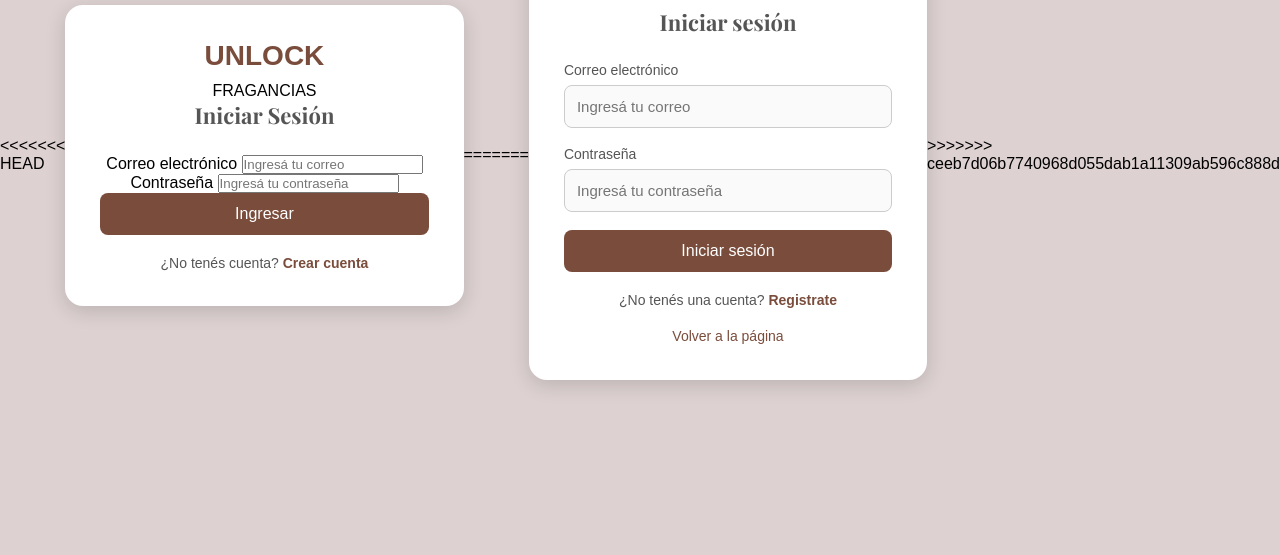
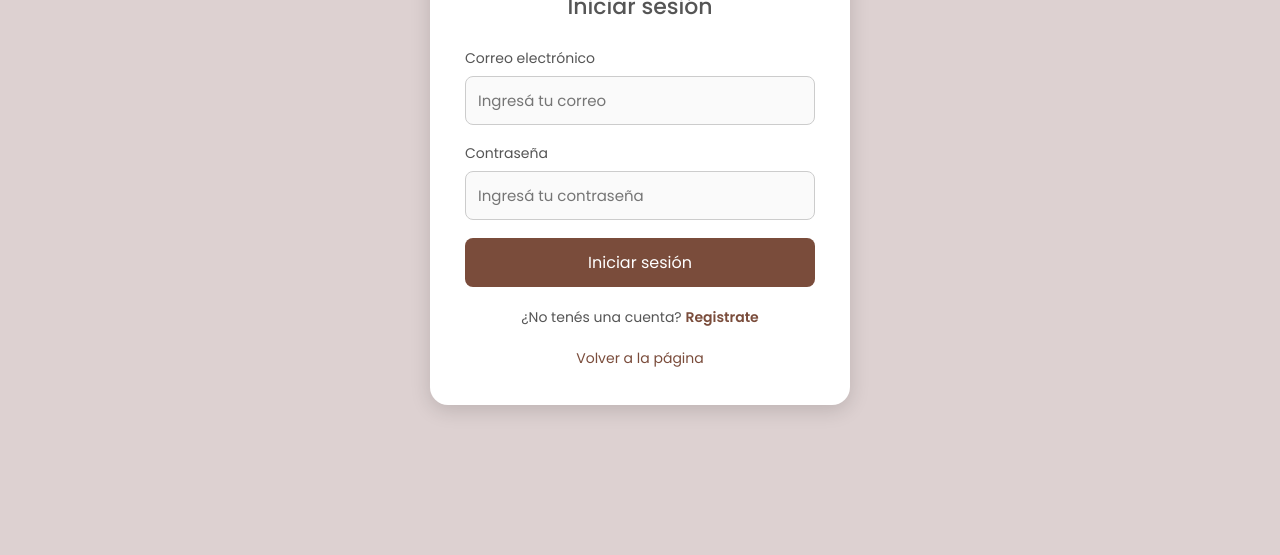
Before and after one commit to TiaraDiaz11/Dise-o-e-Implementaci-n-de-Sistemas-Computacionales, a plain HTML site: page login.html in a window 1280 px wide. Shown: the part 245-800 px from the top of the page. Drawn offline with nearby package versions, Linux system fonts and the light colour scheme.

Commit message:
codigo limpio y completo

```diff
--- a/login.css
+++ b/login.css
@@ -10,7 +10,7 @@ body {
     justify-content: center;
     align-items: center;
     background-color: #DDD1D1;
-    font-family: Arial, sans-serif;
+    font-family: 'Poppins', sans-serif;
 }
 
 .login-container {
@@ -25,13 +25,15 @@ body {
 
 .login-container h1 {
     color: #7A4C3B;
-    font-size: 28px;
+    font-family: 'Playfair Display', serif;
+    font-size: 30px;
     margin-bottom: 10px;
 }
 
 .login-container h2 {
     color: #555;
     font-size: 22px;
+    font-weight: 500;
     margin-bottom: 25px;
 }
 
@@ -52,6 +54,7 @@ body {
     padding: 12px;
     border: 1px solid #ccc;
     border-radius: 8px;
+    font-family: 'Poppins', sans-serif;
     font-size: 15px;
     background-color: #fafafa;
 }
@@ -69,6 +72,7 @@ button {
     border-radius: 8px;
     background-color: #7A4C3B;
     color: white;
+    font-family: 'Poppins', sans-serif;
     font-size: 16px;
     cursor: pointer;
     transition: 0.2s;
@@ -93,7 +97,7 @@ button:hover {
 .registro a {
     color: #7A4C3B;
     text-decoration: none;
-    font-weight: bold;
+    font-weight: 600;
 }
 
 .registro a:hover {
@@ -111,13 +115,3 @@ button:hover {
 .volver:hover {
     text-decoration: underline;
 }
-
-.icono-usuario {
-    text-decoration: none;
-    color: inherit;
-    cursor: pointer;
-}
-
-.icono-usuario:hover {
-    transform: scale(1.08);
-}
--- a/login.html
+++ b/login.html
@@ -3,60 +3,22 @@
 <head>
     <meta charset="UTF-8">
     <meta name="viewport" content="width=device-width, initial-scale=1.0">
-<<<<<<< HEAD
-    <title>Login</title>
+    <title>Login - Unlock Fragancias</title>
     <link rel="preconnect" href="https://fonts.googleapis.com">
     <link rel="preconnect" href="https://fonts.gstatic.com" crossorigin>
     <link href="https://fonts.googleapis.com/css2?family=Playfair+Display:wght@500;700&family=Poppins:wght@300;400;500;600&display=swap" rel="stylesheet">
-    <link rel="stylesheet" href="style.css">
-</head>
-
-<body>
-    <div class="login-container">
-        <div class="login-box">
-            <h1>UNLOCK</h1>
-            <span class="subtitulo">FRAGANCIAS</span>
-            <h2>Iniciar Sesión</h2>
-
-            <form id="loginForm">
-                <div class="input-group">
-                    <label for="email">Correo electrónico</label>
-                    <input type="email" id="email" placeholder="Ingresá tu correo" required>
-                </div>
-
-                <div class="input-group">
-                    <label for="password">Contraseña</label>
-                    <input type="password" id="password" placeholder="Ingresá tu contraseña" required>
-                </div>
-
-                <button type="submit" class="btn-login">Ingresar</button>
-            </form>
-
-            <p class="registro">¿No tenés cuenta?
-                <a href="#" id="mostrarRegistro">Crear cuenta</a>
-            </p>
-
-        </div>
-    </div>
-
-    <script src="script.js"></script>
-=======
-    <title>Login - Unlock Fragancias</title>
     <link rel="stylesheet" href="login.css">
 </head>
 
 <body>
 
     <div class="login-container">
-
         <h1>Unlock Fragancias</h1>
 
         <div id="loginSection">
-
             <h2>Iniciar sesión</h2>
 
             <form id="loginForm">
-
                 <div class="campo">
                     <label for="loginEmail">Correo electrónico</label>
                     <input type="email" id="loginEmail" placeholder="Ingresá tu correo" required>
@@ -72,18 +34,17 @@
 
             </form>
 
-            <p class="registro"> ¿No tenés una cuenta?
+            <p class="registro">
+                ¿No tenés una cuenta?
                 <a href="#" id="mostrarRegistro">Registrate</a>
             </p>
 
         </div>
 
         <div id="registroSection" style="display: none;">
-
             <h2>Crear cuenta</h2>
 
             <form id="registroForm">
-
                 <div class="campo">
                     <label for="nombre">Nombre</label>
                     <input type="text" id="nombre" placeholder="Ingresá tu nombre" required>
@@ -91,7 +52,7 @@
 
                 <div class="campo">
                     <label for="registroEmail">Correo electrónico</label>
-                    <input type="email" id="registroEmail" placeholder="Ingresá tu correo" required>
+                    <input type="email" id="registroEmail" placeholder="Ingresá tu correo"required>
                 </div>
 
                 <div class="campo">
@@ -109,16 +70,20 @@
 
             </form>
 
-            <p class="registro"> ¿Ya tenés una cuenta?
+            <p class="registro">
+                ¿Ya tenés una cuenta?
                 <a href="#" id="volverLogin">Iniciar sesión</a>
             </p>
 
         </div>
 
-        <a href="index.html" class="volver">Volver a la página</a>
+        <a href="index.html" class="volver">
+            Volver a la página
+        </a>
 
     </div>
+
     <script src="login.js"></script>
->>>>>>> ceeb7d06b7740968d055dab1a11309ab596c888d
+
 </body>
 </html>
--- a/style.css
+++ b/style.css
@@ -1,4 +1,3 @@
-/* ============ RESET / BASE ============ */
 *{
     margin:0;
     padding:0;
@@ -10,7 +9,6 @@ body{
     background:#DDD1D1;
 }
 
-/* ============ NAVBAR ============ */
 .navbar{
     height:80px;
     padding:0 8%;
@@ -169,6 +167,15 @@ body{
     align-items:center;
 }
 
+.icono-usuario {
+    text-decoration: none;
+    color: inherit;
+}
+
+.icono-usuario:hover .icon-svg {
+    opacity: .5;
+}
+
 .search-container{
     display:flex;
     align-items:center;
@@ -199,7 +206,6 @@ body{
     cursor:pointer;
 }
 
-/* ============ SECTIONS ============ */
 section{
     padding:80px 8%;
 }
@@ -226,7 +232,6 @@ h2{
     to  { opacity:1; transform:translateY(0);   }
 }
 
-/* ============ PRODUCTOS ============ */
 .product-grid{
     display:grid;
     grid-template-columns:repeat(4,1fr);
@@ -241,7 +246,6 @@ h2{
     border-radius:10px;
     transition:transform .3s, box-shadow .3s;
     position:relative;
-    /* animación de carga, con stagger por posición */
     animation:carta .7s ease-out both;
     animation-delay:calc(var(--i, 0) * 60ms);
 }
@@ -323,7 +327,6 @@ h2{
     color:red;
 }
 
-/* ============ FILTROS ============ */
 .categorias{
     display:flex;
     justify-content:center;
@@ -354,8 +357,6 @@ h2{
     border-bottom:2px solid #7A4C3B;
 }
 
-/* ============ OPINIONES ============ */
-/* .opiniones hace el recorte fijo; el span de adentro es el que se mueve */
 .opiniones{
     overflow:hidden;
 }
@@ -405,7 +406,6 @@ h2{
     letter-spacing:2px;
 }
 
-/* ============ MODALES (carrito / favoritos) ============ */
 .modal{
     position:fixed;
     top:0;
@@ -461,7 +461,6 @@ h2{
     color:#7A4C3B;
 }
 
-/* ============ FICHA DEL PERFUME ============ */
 .modal-ficha{
     position:fixed;
     inset:0;
@@ -473,7 +472,6 @@ h2{
     z-index:2000;
 }
 
-/* sin esto el atributo hidden no oculta nada */
 .modal-ficha[hidden]{
     display:none;
 }
@@ -609,7 +607,6 @@ h2{
     color:#7A4C3B;
 }
 
-/* ============ CARRITO / FAVORITOS (contenido) ============ */
 .producto-carrito{
     display:flex;
     align-items:center;
@@ -725,7 +722,6 @@ h2{
     font-weight:600;
 }
 
-/* ============ FOOTER ============ */
 .total-carrito{
     display:flex;
     justify-content:space-between;
@@ -766,9 +762,7 @@ h2{
 .copyright{
     text-align: center;
 }
-/* ============ FALLBACK / ACCESIBILIDAD ============ */
-/* sin scroll-driven (Firefox sin flag): mostrar todo estático */
-/* .product-card NO va acá: su animación "carta" es por tiempo y funciona en todos lados */
+
 @supports not (animation-timeline:view()){
     .review-card,
     .opiniones span,
@@ -793,46 +787,36 @@ h2{
     }
 }
 
-/* ============ RESPONSIVE ============ */
 @media (max-width:1200px){
-
     .product-grid{
         grid-template-columns:repeat(3,1fr);
     }
-
 }
 
 @media (max-width:900px){
-
     .navbar{
         flex-direction:column;
         gap:20px;
         height:auto;
         padding:20px 8%;
     }
-
     .nav-links{
         flex-wrap:wrap;
         justify-content:center;
     }
-
     .icons{
         justify-content:center;
     }
-
     .product-grid{
         grid-template-columns:repeat(2,1fr);
     }
-
     .review-grid{
         grid-template-columns:1fr;
     }
-
     .contacto-opciones{
         right:50%;
         transform:translateX(50%);
     }
-
     .contacto-opciones.activo{
         transform:translateX(50%) translateY(0);
     }
@@ -840,7 +824,6 @@ h2{
 }
 
 @media (max-width:768px){
-
     .brand-text h1{
         font-size:2.2rem;
         letter-spacing:5px;
@@ -848,39 +831,15 @@ h2{
 
     .brand-text span{
         font-size:.55rem;
-        letter-spacing:9px;
-    }
-
-    section{
-        padding:60px 6%;
-    }
-
+        letter-spacing:9px;}
+        section{padding:60px 6%;}
 }
 
 @media (max-width:500px){
-
-    .product-grid{
-        grid-template-columns:1fr;
-    }
-
-    .nav-links{
-        gap:15px;
-    }
-
-    .nav-links a{
-        font-size:.85rem;
-    }
-
-    .icons{
-        gap:18px;
-    }
-
-    .search-container.active input{
-        width:160px;
-    }
-
-    .product-image{
-        height:280px;
-    }
-
+    .product-grid{grid-template-columns:1fr;}
+    .nav-links{gap:15px;}
+    .nav-links a{font-size:.85rem;}
+    .icons{gap:18px;}
+    .search-container.active input{width:160px;}
+    .product-image{height:280px;}
 }
```
Also changed, not shown: index.html (+12 -3 lines), login.js (+2 -7 lines), script.js (+3 -13 lines), README.md.
